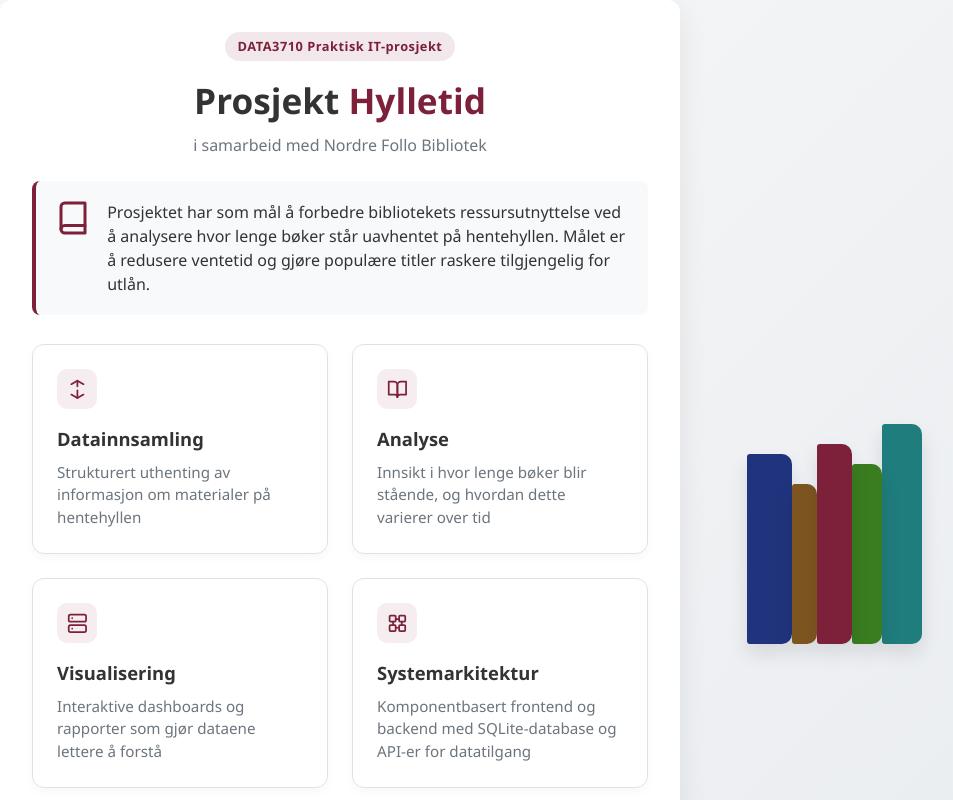
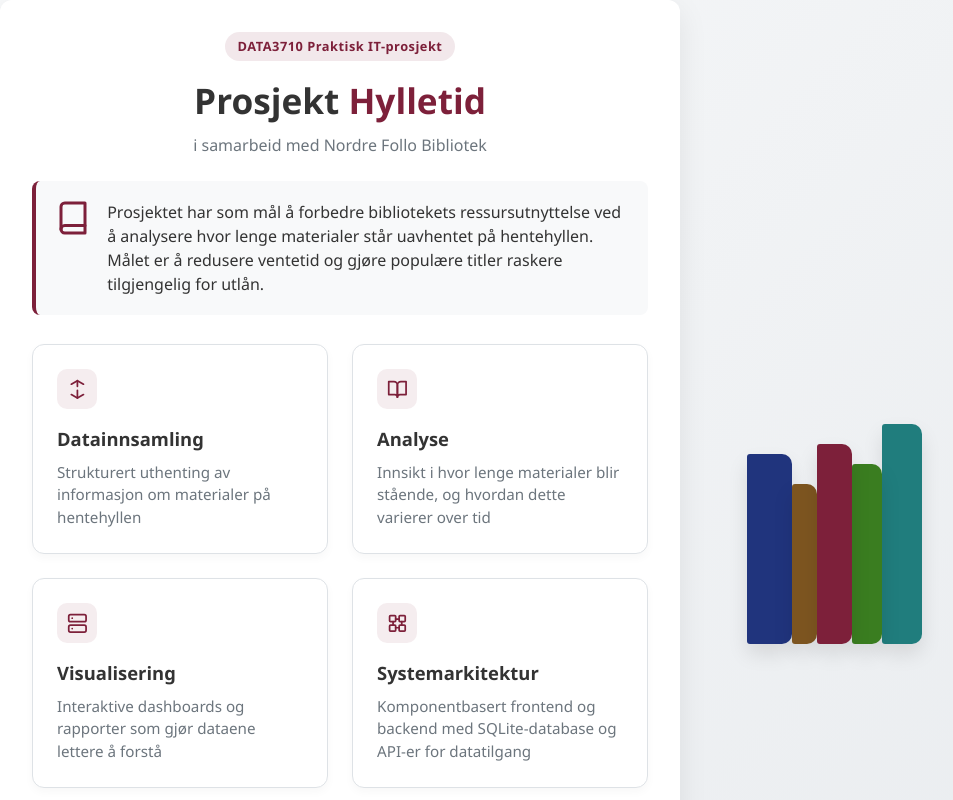
Before and after one commit to codedbymari/prosjekthylletid, a React (Create React App) app: page / in a window 1280 px wide. Shown: the whole page, without its empty margins (159-1112 px from the left). Built offline with nearby package versions, Linux system fonts and the light colour scheme.

Commit message:
fikse på ord

```diff
--- a/src/components/borrowers/BorrowerDashboard.js
+++ b/src/components/borrowers/BorrowerDashboard.js
@@ -143,7 +143,7 @@ const BorrowerDetails = ({
           </div>
           <div className="info-column">
             <div className="info-item">
-              <span className="info-label">Totalt antall bøker:</span>
+              <span className="info-label">Totalt antall materialer:</span>
               <span className="info-value">{borrowerInfo.totalBooks}</span>
             </div>
             <div className="info-item">
--- a/src/pages/HomePage.js
+++ b/src/pages/HomePage.js
@@ -29,7 +29,7 @@ const HomePage = () => {
                   </svg>
                 </div>
                 <p>
-                Prosjektet har som mål å forbedre bibliotekets ressursutnyttelse ved å analysere hvor lenge bøker står uavhentet på hentehyllen.
+                Prosjektet har som mål å forbedre bibliotekets ressursutnyttelse ved å analysere hvor lenge materialer står uavhentet på hentehyllen.
                 Målet er å redusere ventetid og gjøre populære titler raskere tilgjengelig for utlån.
 
 
@@ -59,7 +59,7 @@ const HomePage = () => {
                     </svg>
                   </div>
                   <h3>Analyse</h3>
-                  <p>Innsikt i hvor lenge bøker blir stående, og hvordan dette varierer over tid</p>
+                  <p>Innsikt i hvor lenge materialer blir stående, og hvordan dette varierer over tid</p>
                 </div>
 
                 <div className="feature-item">
```
